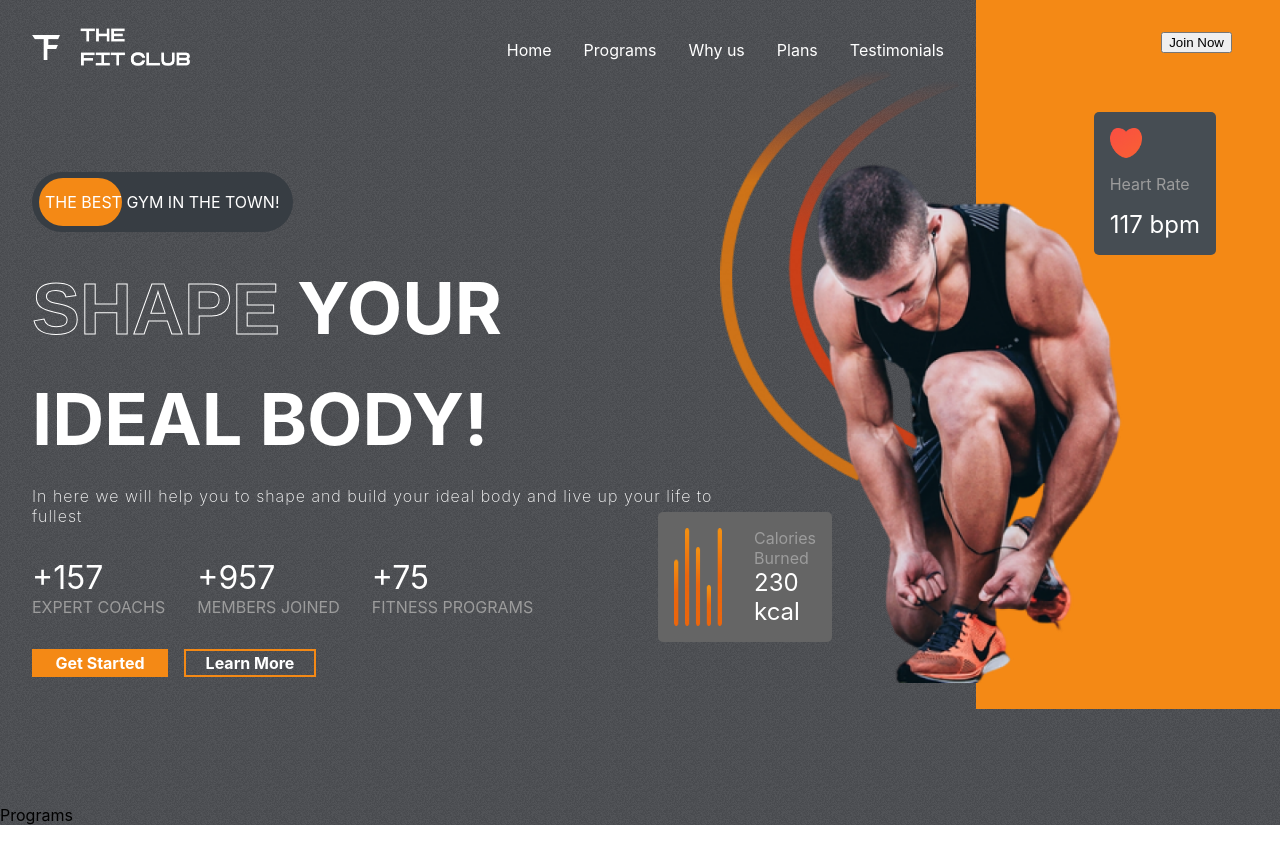
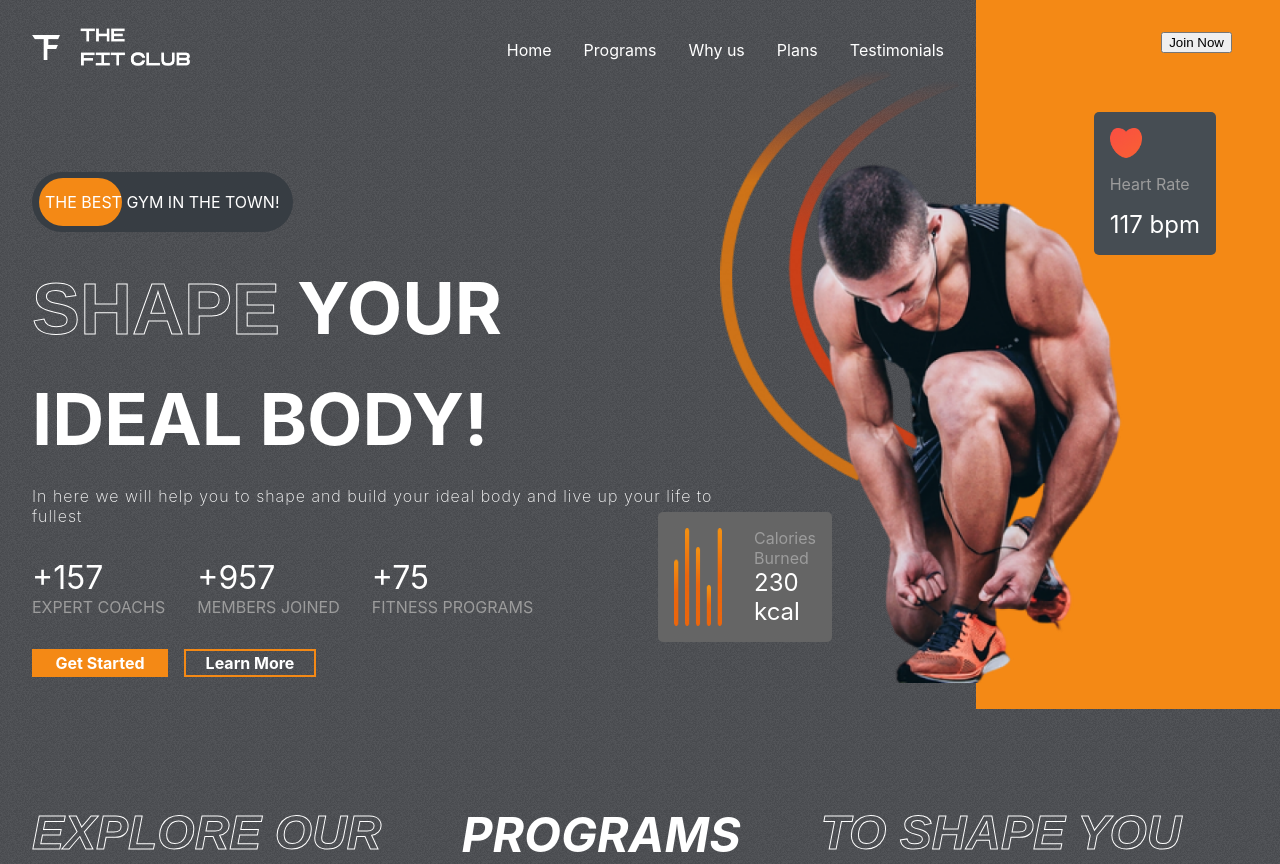
Before and after one commit to DaniilTkach777/gym-website, a React (Create React App) app: page / in a window 1280 px wide. Before the commit the page ends 825 px from the top, so only its background shows below. Built offline with nearby package versions, Linux system fonts and the light colour scheme.

Commit message:
programs save

```diff
--- a/src/components/Programs/Programs.css
+++ b/src/components/Programs/Programs.css
@@ -0,0 +1,16 @@
+.Programs {
+    display: flex;
+    gap: 2rem;
+    padding: 0 2rem;
+}
+
+.programs-header {
+    display: flex;
+    gap: 5rem;
+    font-weight: bold;
+    font-size: 3rem;
+    justify-content: center;
+    text-transform: uppercase;
+    font-style: italic;
+    color: white;
+}
--- a/src/components/Programs/Programs.jsx
+++ b/src/components/Programs/Programs.jsx
@@ -2,7 +2,14 @@ import React from 'react'
 import './Programs.css'
 const Programs = () => {
     return (
-        <div>Programs</div>
+        <div className="Programs" id="Programs">
+            {/* header */}
+            <div className="programs-header">
+                <span className='stroke-text'>Explore Our</span>
+                <span>Programs</span>
+                <span className='stroke-text'>To Shape You</span>
+            </div>
+        </div>
     )
 }
 
```
